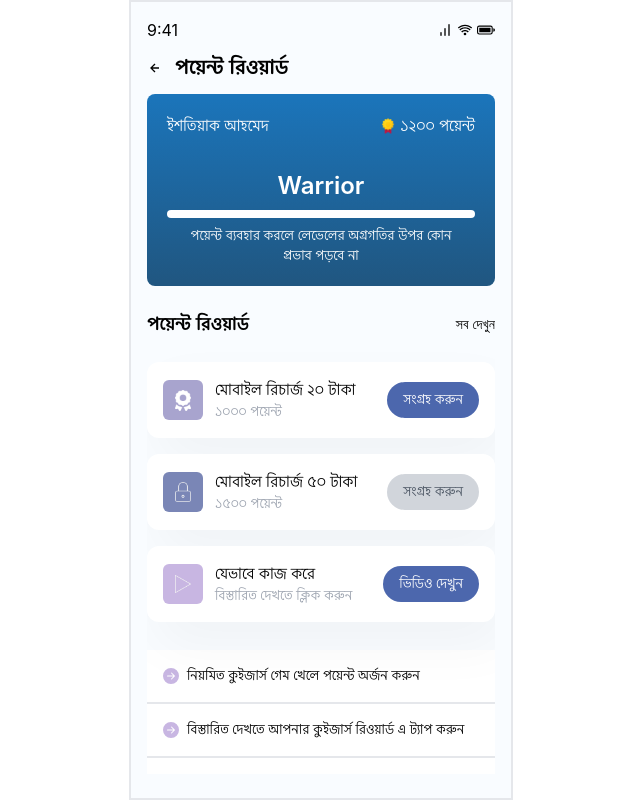
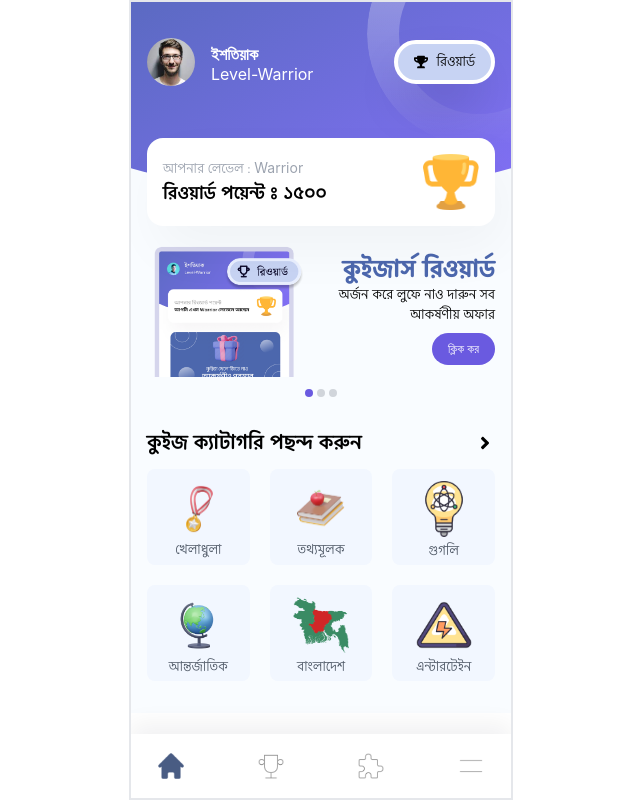
Before and after one commit to Mehedihasan-95/reactMobileViewApp, a React (Create React App) app: page / in a window 1280 px wide. Shown: the whole page, without its empty margins (319-959 px from the left). Built offline with nearby package versions, Linux system fonts and the light colour scheme.

Commit message:
app to point reward done

```diff
--- a/package.json
+++ b/package.json
@@ -14,6 +14,7 @@
     "react-dom": "^18.2.0",
     "react-icons": "^4.4.0",
     "react-modal": "^3.15.1",
+    "react-router-dom": "^6.3.0",
     "react-scripts": "5.0.1",
     "typescript": "^4.7.4",
     "web-vitals": "^2.1.4"
--- a/src/App.tsx
+++ b/src/App.tsx
@@ -1,7 +1,8 @@
 import './App.scss';
 import QuizCategory from './components/quiz-category/quiz-category'
 import { FaTrophy, FaAngleRight } from "react-icons/fa";
-const App = ()=> {
+import { useNavigate  } from 'react-router-dom';
+const App = () => {
   const quizLists = [
     {
       id: 1,
@@ -54,6 +55,12 @@ const App = ()=> {
     },
 
   ]
+
+  const navigate = useNavigate ();
+  const navigateToPointReward = () => {
+    navigate('/pointReward');
+  };
+
   return (
     <div className="App">
       <div className='header'>
@@ -77,7 +84,8 @@ const App = ()=> {
             </div>
           </div>
           {/* reward button */}
-          <button className='text-sm flex items-center reward-btn px-4 py-2'>  <FaTrophy className='mr-2' /> <strong className='font-tatsam-regular'>রিওয়ার্ড</strong></button>
+          <button onClick={navigateToPointReward} className='text-sm flex items-center reward-btn px-4 py-2'>  <FaTrophy className='mr-2' /> <strong className='font-tatsam-regular'>রিওয়ার্ড</strong>
+          </button>
         </div>
 
         {/* reward point*/}
@@ -133,7 +141,7 @@ const App = ()=> {
           <div className='grid grid-cols-4 h-full gap-5'>
             {menuIcons.map((icons) => {
               return <div className='flex justify-center items-center'>
-                <img src={icons.icon} className="w-8" />
+                <img src={icons.icon} key={icons.id} className="w-8" />
               </div>
             })
 
@@ -143,6 +151,7 @@ const App = ()=> {
       </footer>
     </div>
   );
-}
+  }
+
 
 export default App;
--- a/src/index.tsx
+++ b/src/index.tsx
@@ -1,9 +1,10 @@
 import React from 'react';
 import ReactDOM from 'react-dom/client';
+import { BrowserRouter, Routes, Route, } from 'react-router-dom';
 import './index.scss';
 import App from './App';
+import reportWebVitals from './reportWebVitals';
 import PointReward from './point-reward';
-import reportWebVitals from './reportWebVitals';
 
 const root = ReactDOM.createRoot(
   document.getElementById('root') as HTMLElement
@@ -12,8 +13,12 @@ root.render(
   <div className='flex justify-center items-center'>
     <div className='w-96 h-50 border-2 overflow-hidden relative'>
       <React.StrictMode>
-      {/* <App/> */}
-      <PointReward/>
+        <BrowserRouter>
+          <Routes>
+            <Route path="/" element={<App />} />
+            <Route path="pointReward" element={<PointReward />} />
+          </Routes>
+        </BrowserRouter>
       </React.StrictMode>
     </div>
   </div>
```
Also changed, not shown: 1 other file (tests, documents, lock files or other folders).
